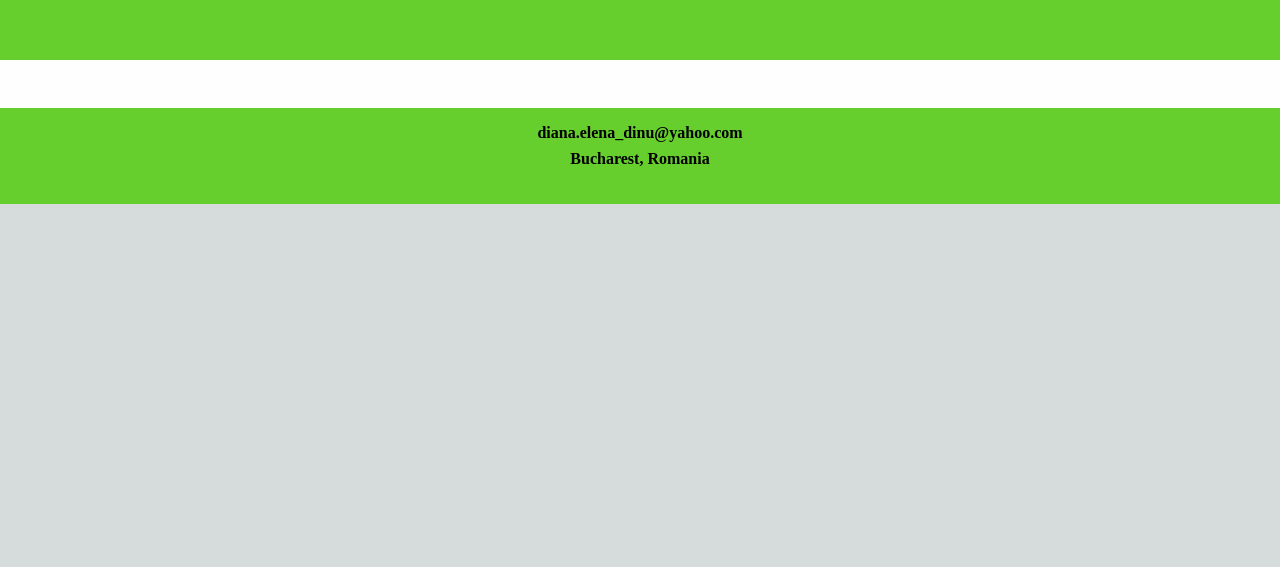
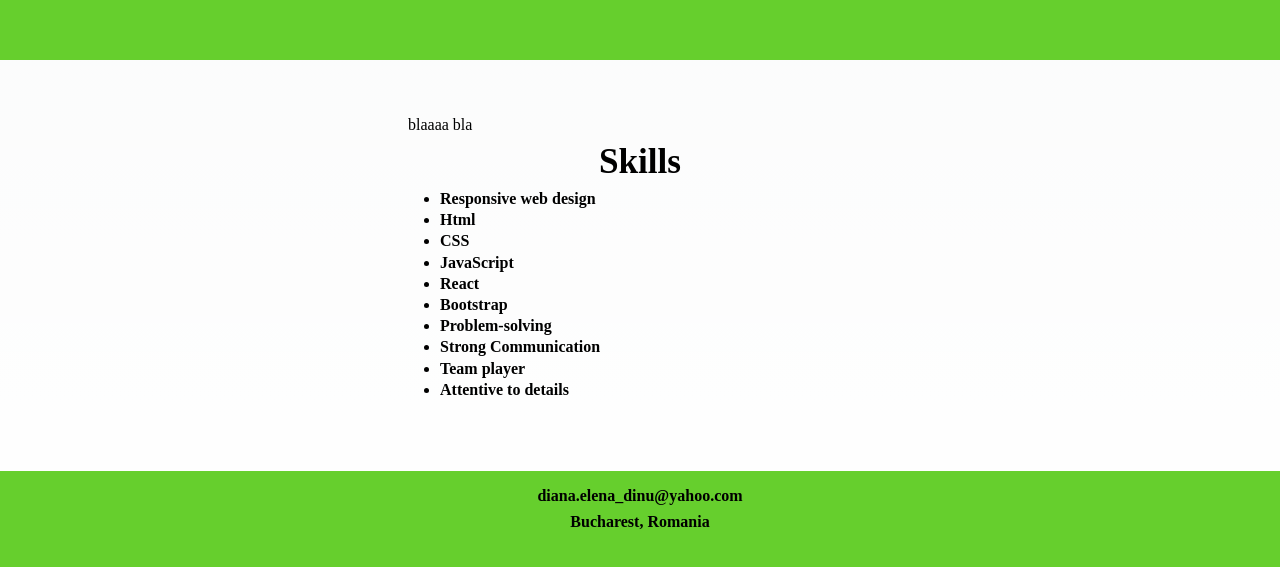
Before and after one commit to Diana-Elen/portofolio, a Next.js app in the folder my-portofolio/: page / in a window 1280 px wide. Shown: the part 5297-5864 px from the top of the page. Before the commit the page ends 5501 px from the top, so only its background shows below. Built offline with nearby package versions, Linux system fonts and the light colour scheme; a web font is replaced by a local one.

Commit message:
update useref

```diff
--- a/my-portofolio/components/Navbar2.js
+++ b/my-portofolio/components/Navbar2.js
@@ -1,10 +1,20 @@
 import { useRef } from 'react';
 import NewComponent from './NewComponent';
+import Skills from './Skills';
 
-export default function CatFriends() {
+export default function Navbar2() {
   const ref = useRef(null);
   function handleScroll() {
     ref.current?.scrollIntoView({
+      behavior: 'smooth',
+      block: 'nearest',
+      inline: 'center'
+    });
+  }
+
+  const skillsRef = useRef(null);
+  function handleScroll2() {
+    skillsRef.current?.scrollIntoView({
       behavior: 'smooth',
       block: 'nearest',
       inline: 'center'
@@ -17,7 +27,7 @@ export default function CatFriends() {
         <button>
           Tom
         </button>
-        <button>
+        <button onClick={handleScroll2}>
           Maru
         </button>
         <button onClick={handleScroll}>
@@ -37,7 +47,6 @@ export default function CatFriends() {
             <img
               src="https://placekitten.com/g/300/200"
               alt="Maru"
-
             />
           </li>
           <li>
@@ -49,6 +58,7 @@ export default function CatFriends() {
         </ul>
       </div>
       <NewComponent ref={ref} text="hello world!" />
+      <Skills ref={skillsRef} text2="blaaaa bla" />
     </>
   );
 }
--- a/my-portofolio/components/Skills.js
+++ b/my-portofolio/components/Skills.js
@@ -1,8 +1,10 @@
+import { forwardRef } from "react"
 import styles from "../style/Skills.module.css"
+import { Ref } from "react";
 
-export default function Skills() {
+function Skills({text2}, ref) {
     return <>
-    <div className={styles.skills_container} id="skills">
+    <div className={styles.skills_container} ref={ref}>{text2}
         <p className={styles.skills_title}>Skills</p>
         <ul className={styles.skills_list}>
             <li>Responsive web design</li>
@@ -19,3 +21,4 @@ export default function Skills() {
     </div>
     </>
 }
+export default forwardRef(Skills);
```
